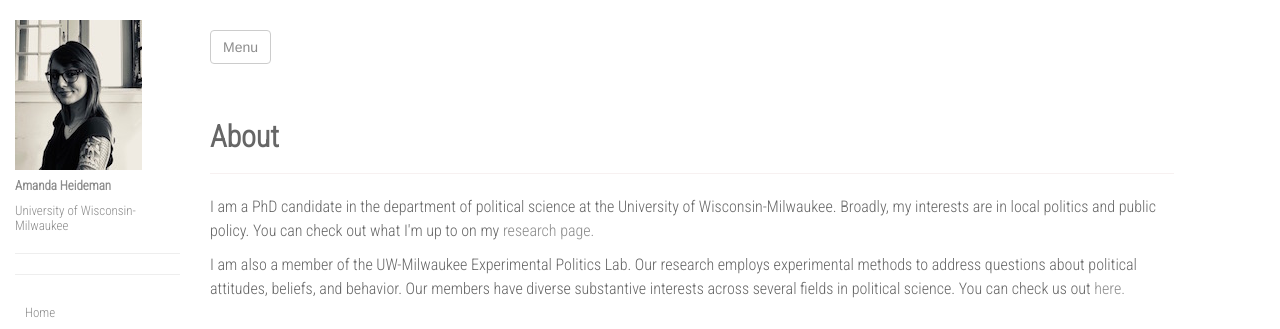
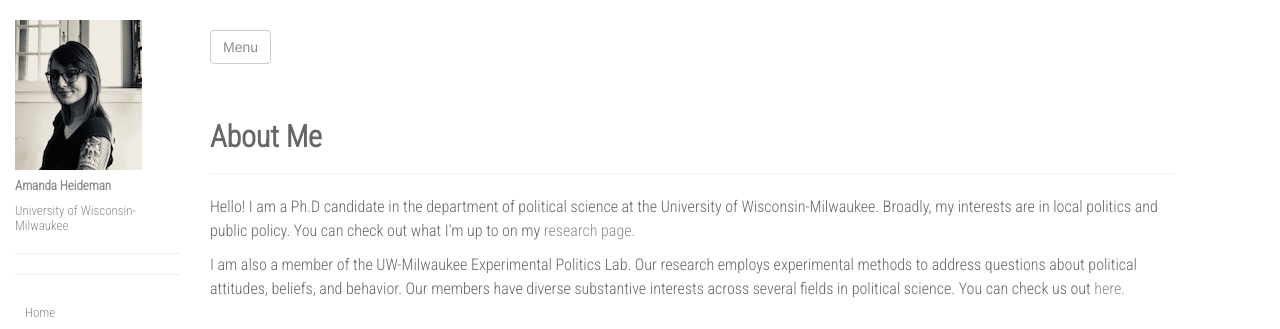
Before and after one commit to ajheideman/ajheideman.github.io, a Jekyll site: the page built from index.html, in a window 1280 px wide. Shown: the top 329 px of the page. Built offline with Jekyll 4.4.1, drawn with Linux system fonts in a browser that asks for light colours; nearby versions of some CDN libraries.

Commit message:
Update index.html

```diff
--- a/index.html
+++ b/index.html
@@ -5,11 +5,11 @@ layout: default
 
  <div class="post-container">
 
-  <h2 class="post-title">About </h2>
+  <h2 class="post-title">About Me</h2>
 
   <hr>
 
-  <p> I am a PhD candidate in the department of political science at the University of Wisconsin-Milwaukee. Broadly, my interests are in local politics and public policy. You can check out what I'm up to on my <a href="ajheideman.github.io/research/">research page.</a>
+  <p> Hello! I am a Ph.D candidate in the department of political science at the University of Wisconsin-Milwaukee. Broadly, my interests are in local politics and public policy. You can check out what I'm up to on my <a href="ajheideman.github.io/research/">research page.</a>
   </p>
 
   <p> I am also a member of the UW-Milwaukee Experimental Politics Lab. Our research employs experimental methods to address questions about political attitudes, beliefs, and behavior. Our members have diverse substantive interests across several fields in political science. You can check us out <a href="https://experimentalpolitics.github.io">here.</a>
```
